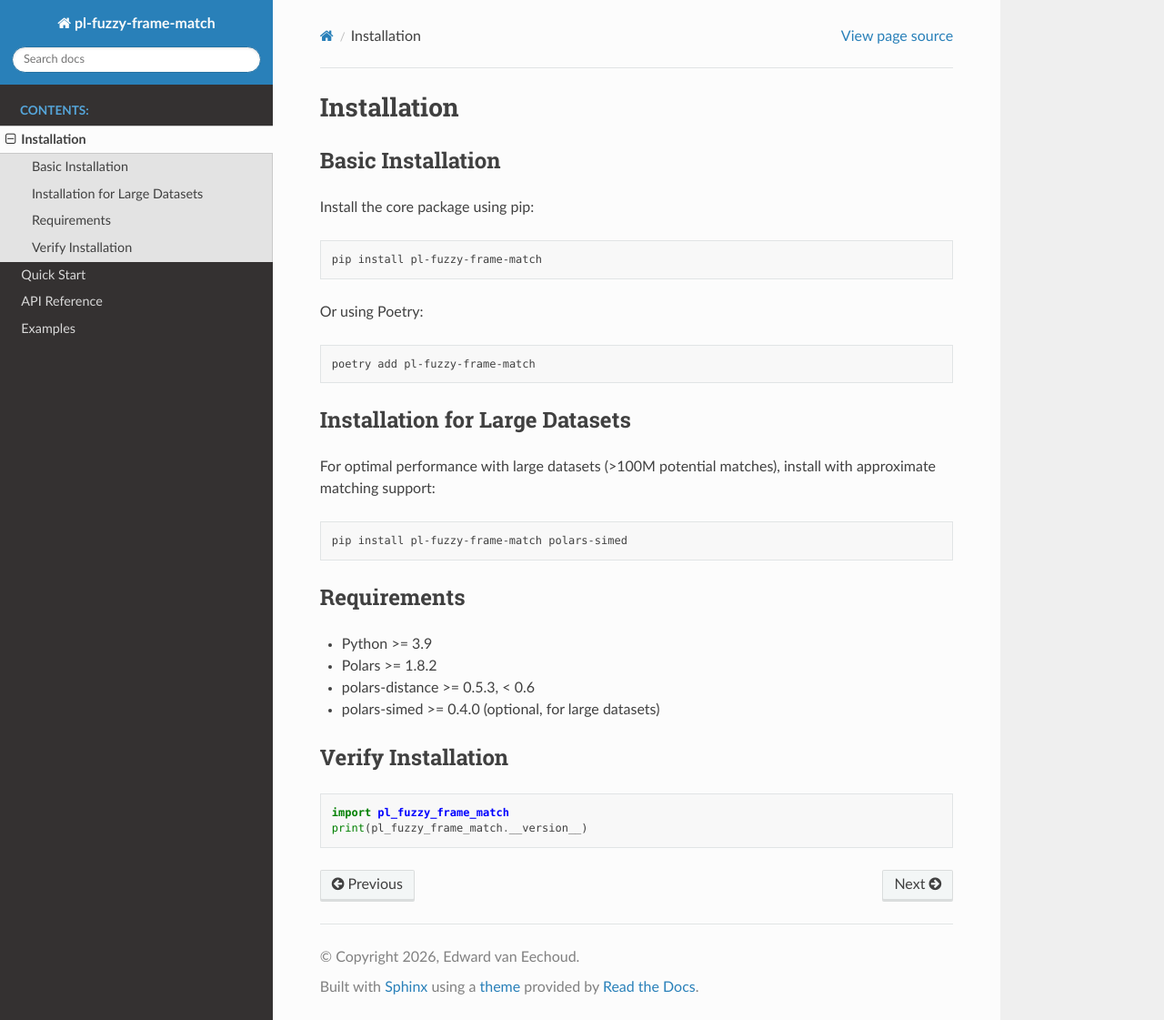
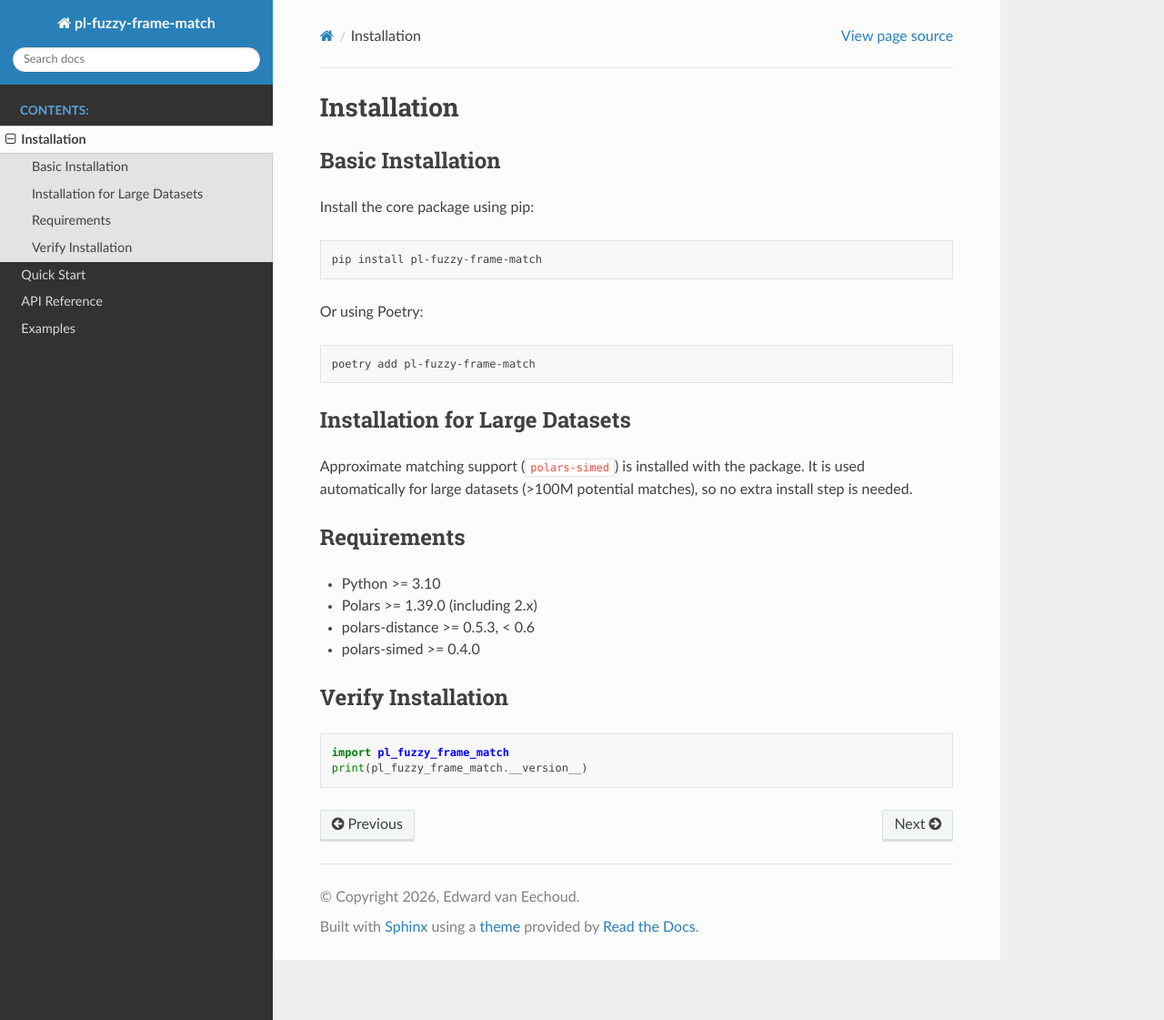
Before and after one commit to Edwardvaneechoud/pl-fuzzy-frame-match, a Sphinx documentation site: the page built from docs/installation.rst, in a window 1280 px wide and 1121 px high. Shown: the whole window at 91% size. Built offline with Sphinx 7.4.7 and the Read the Docs theme 3.1.0, drawn with Linux system fonts in a browser that asks for light colours.

```diff
--- a/docs/installation.rst
+++ b/docs/installation.rst
@@ -19,19 +19,16 @@ Or using Poetry:
 Installation for Large Datasets
 -------------------------------
 
-For optimal performance with large datasets (>100M potential matches), install with approximate matching support:
-
-.. code-block:: bash
-
-    pip install pl-fuzzy-frame-match polars-simed
+Approximate matching support (``polars-simed``) is installed with the package. It is used automatically
+for large datasets (>100M potential matches), so no extra install step is needed.
 
 Requirements
 ------------
 
-* Python >= 3.9
-* Polars >= 1.8.2
+* Python >= 3.10
+* Polars >= 1.39.0 (including 2.x)
 * polars-distance >= 0.5.3, < 0.6
-* polars-simed >= 0.4.0 (optional, for large datasets)
+* polars-simed >= 0.4.0
 
 Verify Installation
 -------------------
--- a/pyproject.toml
+++ b/pyproject.toml
@@ -4,7 +4,7 @@ build-backend = "poetry.core.masonry.api"
 
 [tool.poetry]
 name = "pl-fuzzy-frame-match"
-version = "0.6.1"
+version = "0.7.0"
 description = "Efficient fuzzy matching for Polars DataFrames with support for multiple string similarity algorithms"
 authors = ["Edward van Eechoud <evaneechoud@gmail.com>"]
 license = "MIT"
@@ -30,7 +30,7 @@ packages = [{include = "pl_fuzzy_frame_match"}]
 
 [tool.poetry.dependencies]
 python = "^3.10"
-polars = ">=1.8.2"
+polars = ">=1.39.0"
 polars-distance = ">=0.5.3,<0.6"
 polars-simed = "^0.4.0"
 pyarrow = ">=12.0.0"
```
Also changed, not shown: readme.md (+4 -7 lines).
